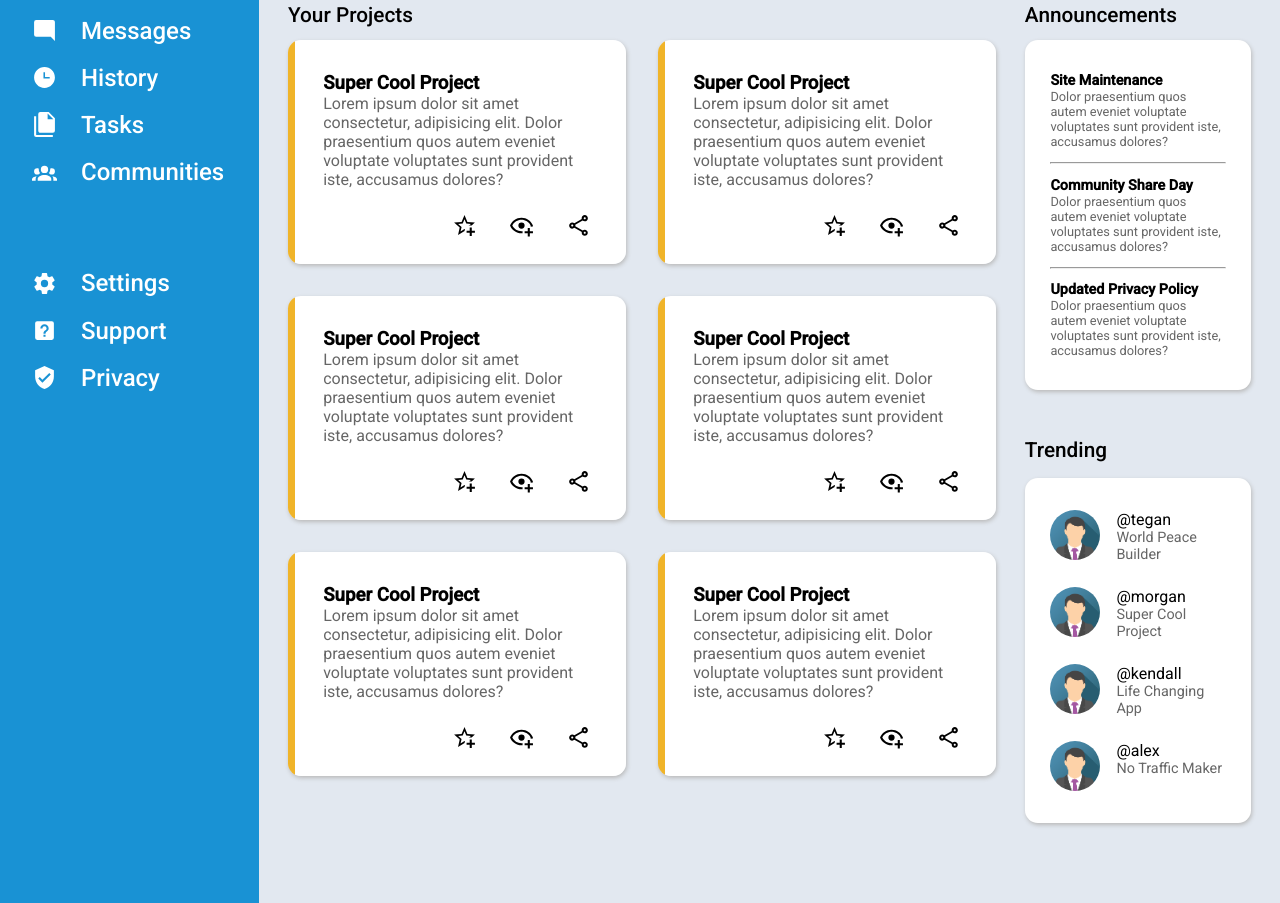
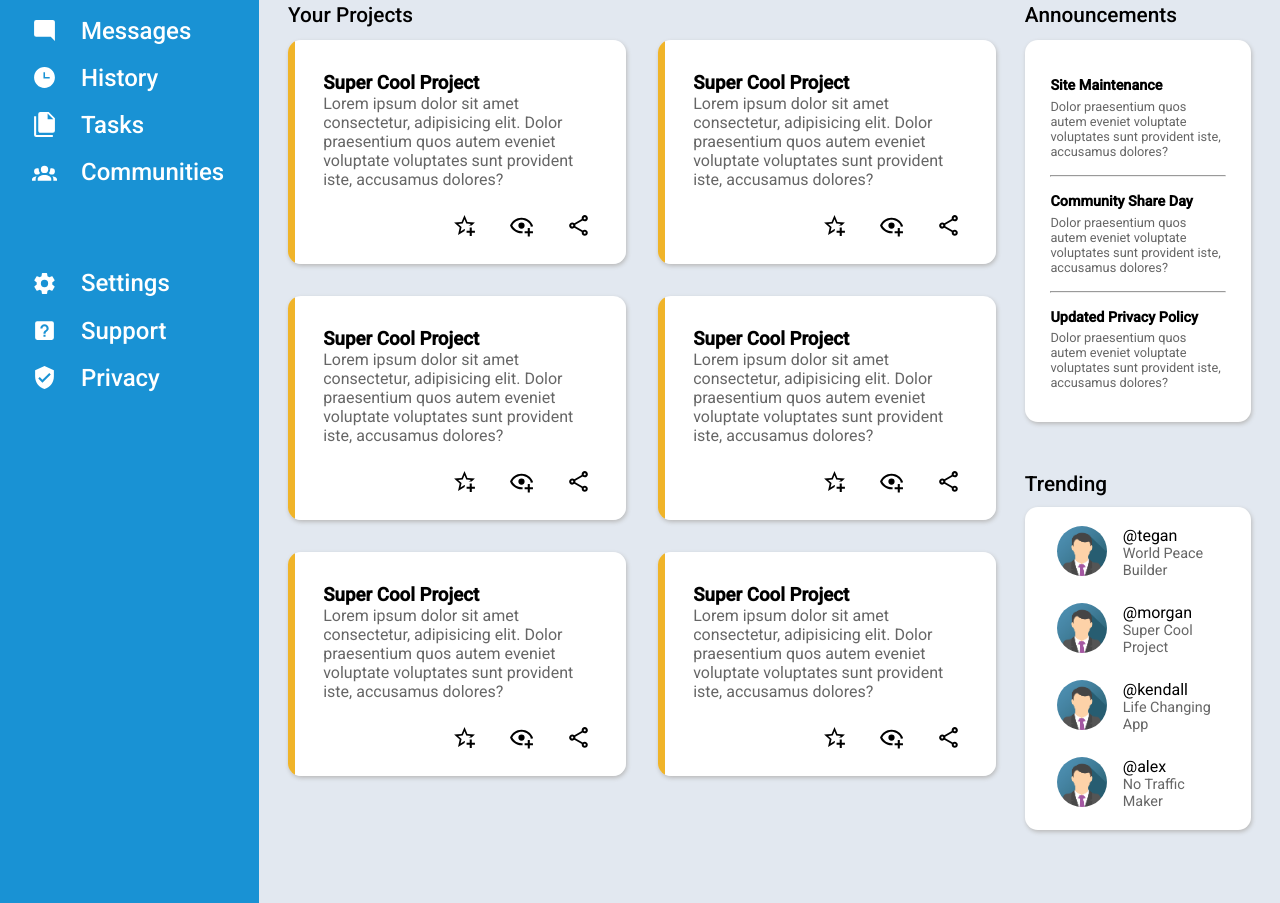
Before and after one commit to sollmayer/AdminDashboard, a plain HTML site: page index.html in a window 1280 px wide. Shown: the part 211-1114 px from the top of the page. Drawn offline with Linux system fonts and the light colour scheme.

Commit message:
adjust trending position

```diff
--- a/style.css
+++ b/style.css
@@ -144,17 +144,17 @@ body {
 
 .announcements {
     margin-top: 0.8rem;
-    margin-bottom: 3rem;
+    margin-bottom: 3.1rem;
 }
 .announcements p {
     font-size: 0.8rem;
 }
 .announcements h5 {
-    margin: 0;
+    margin: 0.3rem 0 0.3rem 0;
     font-size: 0.9rem;
 }
 .announcements hr {
-    margin: 0.8rem 0 0.8rem 0;
+    margin: 1rem 0 1rem 0;
 }
 .card {
     /* border: 2px solid black; */
@@ -198,6 +198,8 @@ body {
     display: flex;
     flex-direction: column;
     gap: 1.5rem;
+    margin-top: 0.7rem;
+    padding: 1.2rem 2rem 1.2rem 2rem;
 }
 .trending .profile {
     display: flex;
@@ -206,12 +208,7 @@ body {
 .trending_project {
     font-size: 0.9rem;
 }
-.trending {
-    margin-top: 1rem;
-}
-/* .trending h3 {
-    margin: 0 0 0.5rem 0;
-} */
+
 
 .side_content h3 {
     margin: 0;
```
